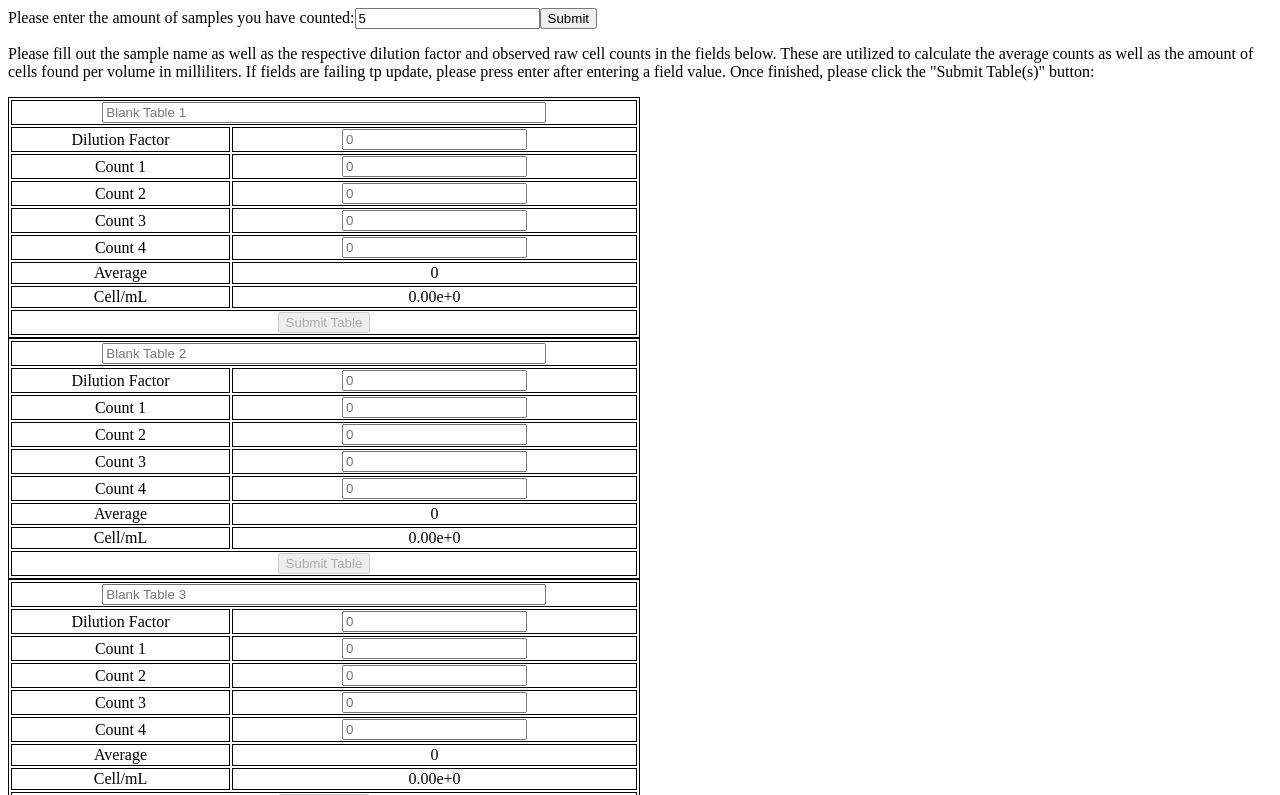
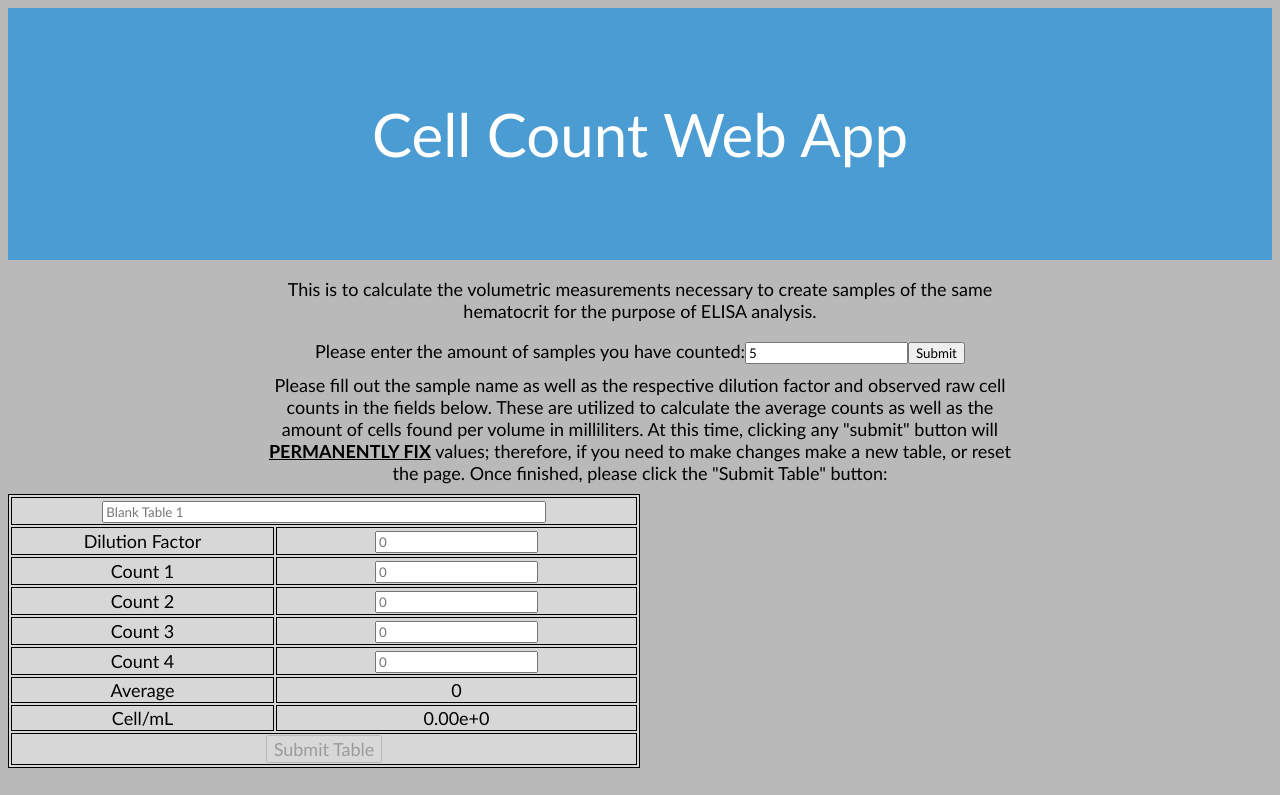
Before and after one commit to ckong6953/CellCount, a plain HTML site: page index.html in a window 1280 px wide. Both pictures are taken after typing "5" into the empty fields and a click on the input "Submit". Shown: the top 795 px of the page. Drawn offline with nearby package versions, Linux system fonts and the light colour scheme.

Commit message:
Cell Count V2

```diff
--- a/count.js
+++ b/count.js
@@ -15,7 +15,7 @@ class FormSubmit extends React.Component {
 
     handleSubmit(event){
         let tables = []
-        tables.push(<p key="instructions">Please fill out the sample name as well as the respective dilution factor and observed raw cell counts in the fields below. These are utilized to calculate the average counts as well as the amount of cells found per volume in milliliters. If fields are failing tp update, please press enter after entering a field value. Once finished, please click the "Submit Table(s)" button:</p>)
+        tables.push(<p className="input-instructions" key="instructions">Please fill out the sample name as well as the respective dilution factor and observed raw cell counts in the fields below. These are utilized to calculate the average counts as well as the amount of cells found per volume in milliliters. At this time, clicking any "submit" button will <strong><u>PERMANENTLY FIX</u></strong> values; therefore, if you need to make changes make a new table, or reset the page. Once finished, please click the "Submit Table" button:</p>)
         for (let i = 0; i < this.state.value; i++){
             const tableId = "table-"+i
             tables.push(<CreateTable key={tableId} tableID={i}/>);
@@ -325,11 +325,11 @@ class CreateResults extends React.Component {
         const totalResults = "total-results-" + this.props.resultsID;
         const addResults = "add-results-" + this.props.resultsID;
 
-        return <table  className="results-table" key = {this.props.title}>
+        return <table  className="results-table" key = {this.props.data.title}>
             <thead key ={tableHeader}>
                 <tr key={headerCol}>
                     <td key={headerRow} colSpan="3">
-                        {this.props.title} Measurements
+                        Measurements for: {this.props.data.title}
                     </td>
                 </tr>
             </thead>
--- a/index.html
+++ b/index.html
@@ -8,6 +8,12 @@
     <title>CellCount</title>
 </head>
     <body>
+        <header>
+            <p>Cell Count Web App</p>
+        </header>
+        <div id="about-count">
+            <p>This is to calculate the volumetric measurements necessary to create samples of the same hematocrit for the purpose of ELISA analysis.</p>
+        </div>
         <div id="root">
             <div id="cell-count">
 
@@ -21,5 +27,8 @@
         <script src="https://unpkg.com/babel-standalone@6.26.0/babel.min.js"></script>
         <!-- Load our React component. -->
         <script type="text/babel" src="count.js"></script>
+        <!-- <footer>
+            <p>Updated as of 08/16/21</p>
+        </footer> -->
     </body>
 </html>
--- a/style.css
+++ b/style.css
@@ -1,5 +1,10 @@
+*{
+    font-family:'Gill Sans', 'Gill Sans MT', Calibri, 'Trebuchet MS', sans-serif;
+}
+
 table, td, th{
     border: 1px solid black;
+    background-color: #D7D7D7;
 }
 
 thead{
@@ -19,6 +24,7 @@ thead{
     width: 50%;
     text-align: center;
     justify-content: center;
+    font-size: large;
 }
 
 .results-table{
@@ -31,3 +37,63 @@ thead{
     display: flex;
     flex-wrap: wrap;
 }
+
+header {
+    background-color: #4B9CD3;
+    padding: 30px;
+    text-align: center;
+    font-size: 60px;
+    color: white;
+}
+
+body{
+    background-color: #B9B9B9;
+}
+
+#about-count{
+    width: 60%;
+    text-align: center;
+    margin: auto;
+    font-size: large;
+}
+
+#cell-count{
+    width: 60%;
+    text-align: center;
+    margin-left: auto;
+    margin-right: auto;
+    font-size: large;
+    margin-top: 2px;
+    margin-bottom: 10px;
+}
+
+.input-instructions{
+    width: 60%;
+    text-align: center;
+    margin-left: auto;
+    margin-right: auto;
+    font-size: large;
+    margin-top: 2px;
+    margin-bottom: 10px;
+}
+
+footer {
+    position: relative;
+    width: 100%;
+    bottom: 0;
+    color: white;
+    background-color: #4B9CD3;
+    font-size: large;
+    text-align: center;
+    margin: auto;
+    height: 30px;
+ }
+
+ .tableContainer{
+    margin-bottom: 30px;
+    font-size: large;
+ }
+
+ button, label {
+    font-size: large;
+ }
```
